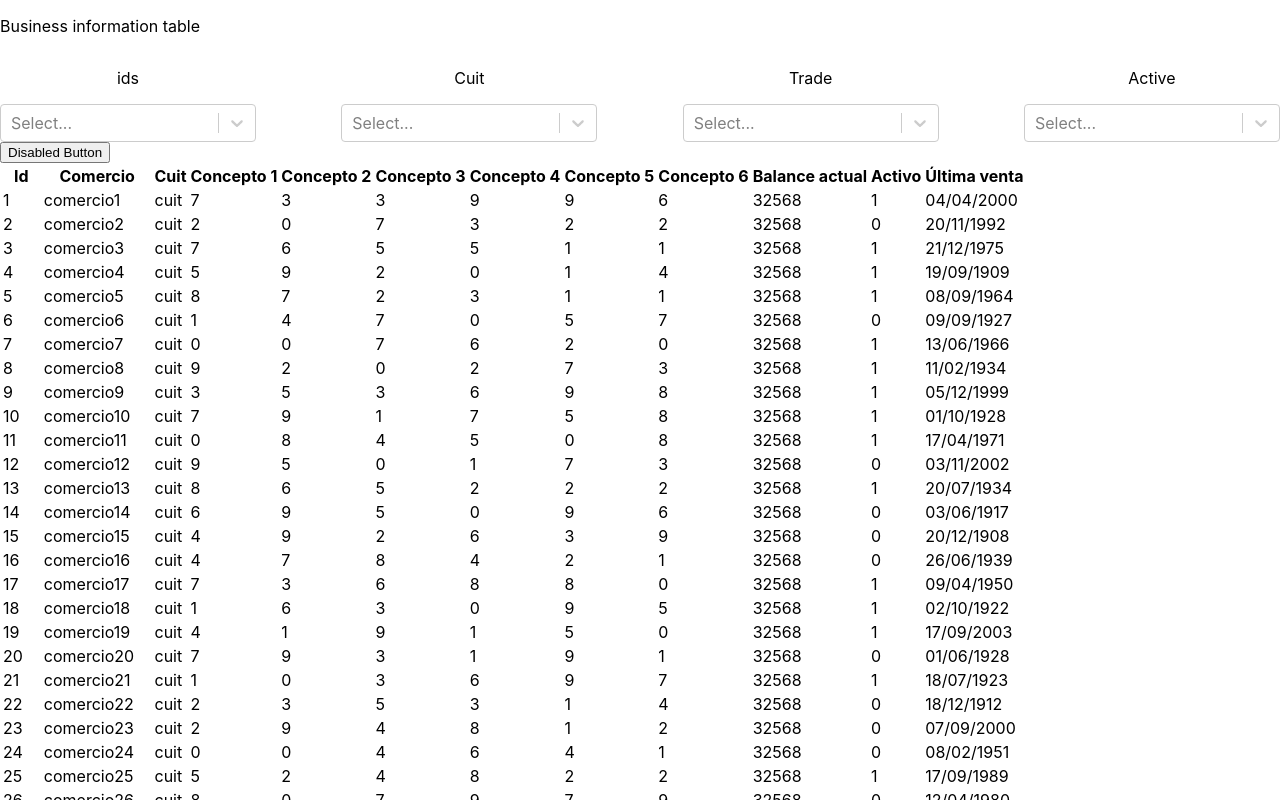
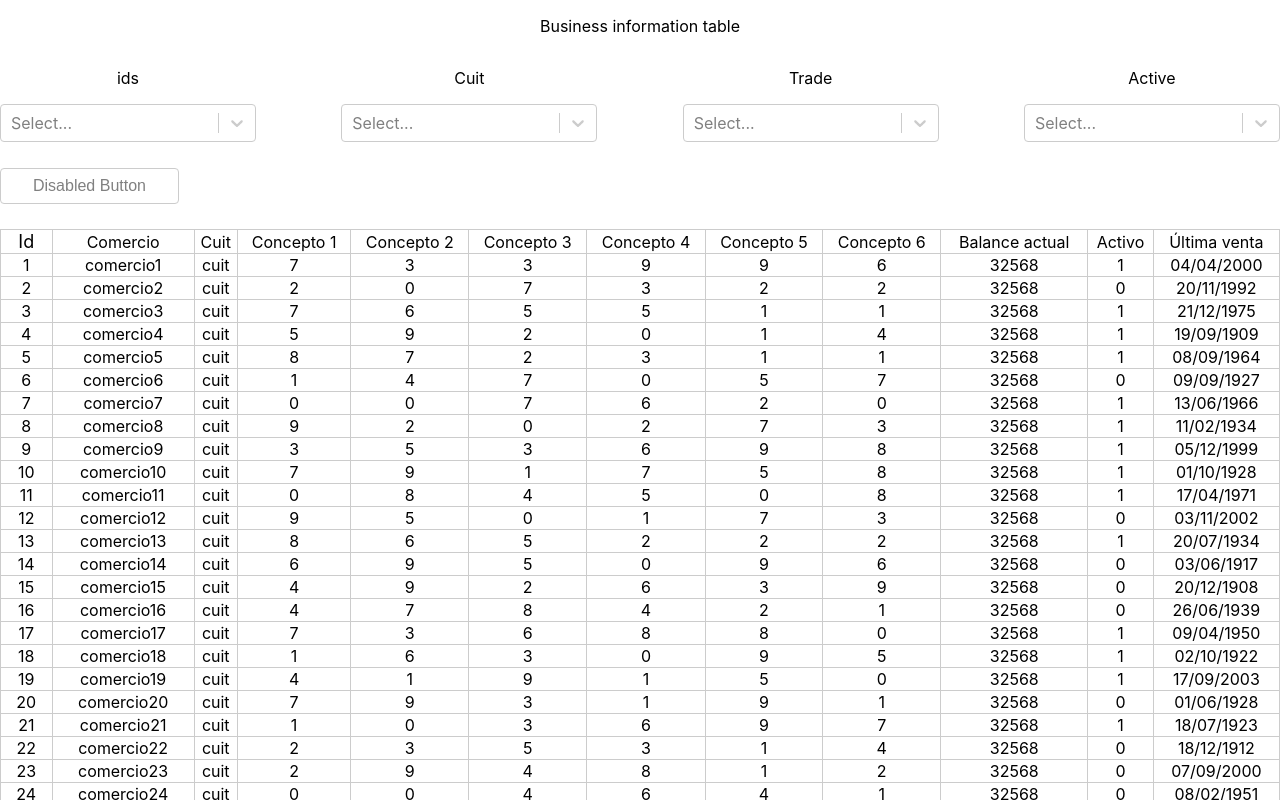
Before and after one commit to WilliamPerezBeltran/challenge, a React (Create React App) app: page / in a window 1280 px wide. Shown: the top 800 px of the page. Built offline with nearby package versions, Linux system fonts and the light colour scheme.

Commit message:
Add basic style

```diff
--- a/src/js/components/Filter.js
+++ b/src/js/components/Filter.js
@@ -99,7 +99,7 @@ class Filter extends Component {
         </div>
 
         <div className="container">
-          <button className="" onClick={this.getFilteredData}>
+          <button className="button" onClick={this.getFilteredData}>
             Disabled Button
           </button>
         </div>
--- a/src/js/components/Table.js
+++ b/src/js/components/Table.js
@@ -1,6 +1,7 @@
 import React, { Component } from "react";
 import * as FetchData from "../services/FetchData";
 import Filter from "./Filter";
+import "./table.css";
 class Table extends Component {
   constructor(props) {
     super(props);
@@ -64,17 +65,19 @@ class Table extends Component {
   render() {
     return (
       <div>
-        <p>Business information table</p>
+        <p className="title">Business information table</p>
         <Filter
           valuesId={this.state.valuesId}
           valuesCuit={this.state.valuesCuit}
           valuesTrade={this.state.valuesTrade}
           valuesActive={this.state.valuesActive}
         />
-        <table>
+        <table className="table table-striped">
           <tbody>
             <tr>
-              <th>Id</th>
+              <th style={{ "font-size": "18px", "font-weight": "normal" }}>
+                Id
+              </th>
               <th>Comercio</th>
               <th>Cuit</th>
               <th>Concepto 1</th>
--- a/src/js/components/filter.css
+++ b/src/js/components/filter.css
@@ -5,3 +5,16 @@
 .sub-container {
   width: 20%;
 }
+.button {
+  margin-top: 2%;
+  padding: 8px 32px;
+  font-size: 16px;
+  color: hsl(0, 0%, 50%);
+  background-color: hsl(0, 0%, 100%);
+  border-color: hsl(0, 0%, 80%);
+  border-style: solid;
+  border-width: 1px;
+  transition: all 100ms;
+  box-sizing: border-box;
+  border-radius: 4px;
+}
--- /dev/null
+++ b/src/js/components/table.css
@@ -0,0 +1,27 @@
+table,
+td,
+th {
+  background-color: hsl(0, 0%, 100%);
+  border-color: hsl(0, 0%, 80%);
+  border-style: solid;
+  border-width: 1px;
+}
+
+table {
+  margin-top: 2%;
+  width: 100%;
+  border-collapse: collapse;
+}
+
+th {
+  font-size: 16px;
+  font-weight: 400;
+}
+
+tr {
+  text-align: center;
+}
+
+.title {
+  text-align: center;
+}
```
Also changed, not shown: src/js/services/FetchFilterData.js (+0 -12 lines).
